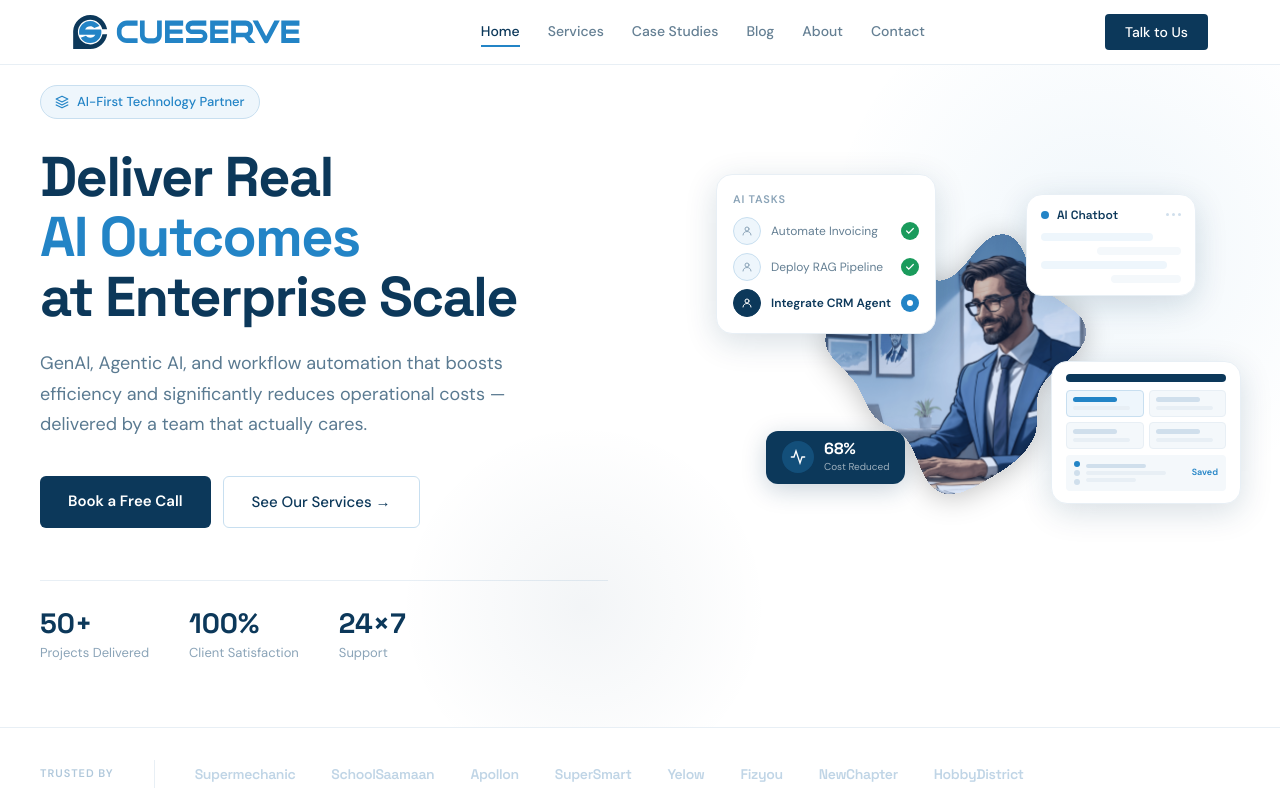
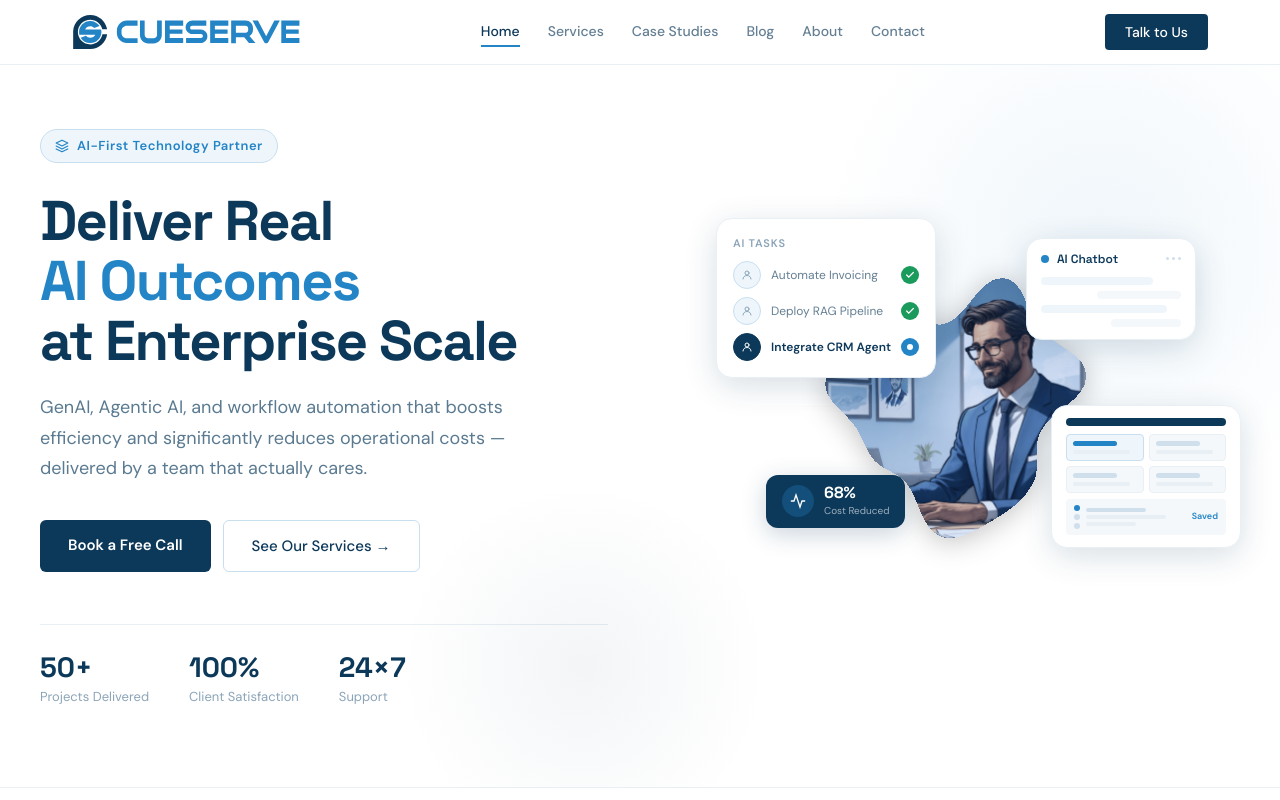
Before and after one commit to Cueserve/cs-website, a Next.js app: page / in a window 1280 px wide. Shown: the top 800 px of the page. Built offline with nearby package versions, Linux system fonts and the light colour scheme.

Commit message:
feat: update Hero component styles and add reduced motion support in globals.css

```diff
--- a/src/app/_components/Hero.tsx
+++ b/src/app/_components/Hero.tsx
@@ -10,7 +10,7 @@ const STATS = [
 
 export function Hero() {
   return (
-    <section className="relative overflow-hidden bg-white px-8 pb-16 pt-5">
+    <section className="relative overflow-hidden bg-white px-8 pb-20 pt-10 lg:pt-16">
       <div
         aria-hidden
         className="pointer-events-none absolute -right-[120px] -top-[120px] h-[600px] w-[600px] rounded-full"
@@ -30,12 +30,12 @@ export function Hero() {
 
       <div className="mx-auto grid max-w-[1200px] items-center gap-16 lg:grid-cols-2">
         <div>
-          <div className="mb-7 inline-flex items-center gap-2 rounded-full border border-cs-border-accent bg-cs-surface-accent px-3.5 py-1.5 text-[13px] font-medium text-cs-light-blue">
+          <div className="mb-7 inline-flex items-center gap-2 rounded-full border border-cs-border-accent bg-cs-surface-accent px-3.5 py-1.5 text-[13px] font-semibold tracking-[0.04em] text-cs-light-blue">
             <LayersIcon className="h-3.5 w-3.5" />
             AI-First Technology Partner
           </div>
 
-          <h1 className="mb-5 font-display text-[44px] font-bold leading-[1.08] tracking-[-0.03em] text-cs-dark-blue sm:text-5xl lg:text-[56px]">
+          <h1 className="mb-5 font-display font-bold leading-[1.08] tracking-[-0.03em] text-cs-dark-blue" style={{ fontSize: "clamp(2.75rem, 5vw, 3.5rem)" }}>
             Deliver Real
             <br />
             <span className="text-cs-light-blue">AI Outcomes</span>
@@ -64,7 +64,7 @@ export function Hero() {
             </Link>
           </div>
 
-          <dl className="mt-13 flex gap-10 border-t border-cs-border pt-7">
+          <dl className="mt-13 flex flex-wrap gap-x-10 gap-y-5 border-t border-cs-border pt-7">
             {STATS.map(([value, label]) => (
               <div key={label}>
                 <dt className="font-display text-[28px] font-bold leading-none text-cs-dark-blue">
--- a/src/app/globals.css
+++ b/src/app/globals.css
@@ -84,6 +84,15 @@
   }
 }
 
+@media (prefers-reduced-motion: reduce) {
+  :root {
+    --animate-cs-float-a: none;
+    --animate-cs-float-b: none;
+    --animate-cs-float-c: none;
+    --animate-cs-float-slow: none;
+  }
+}
+
 html {
   scroll-behavior: smooth;
 }
```
Also changed, not shown: 1 other file (tests, documents, lock files or other folders).
